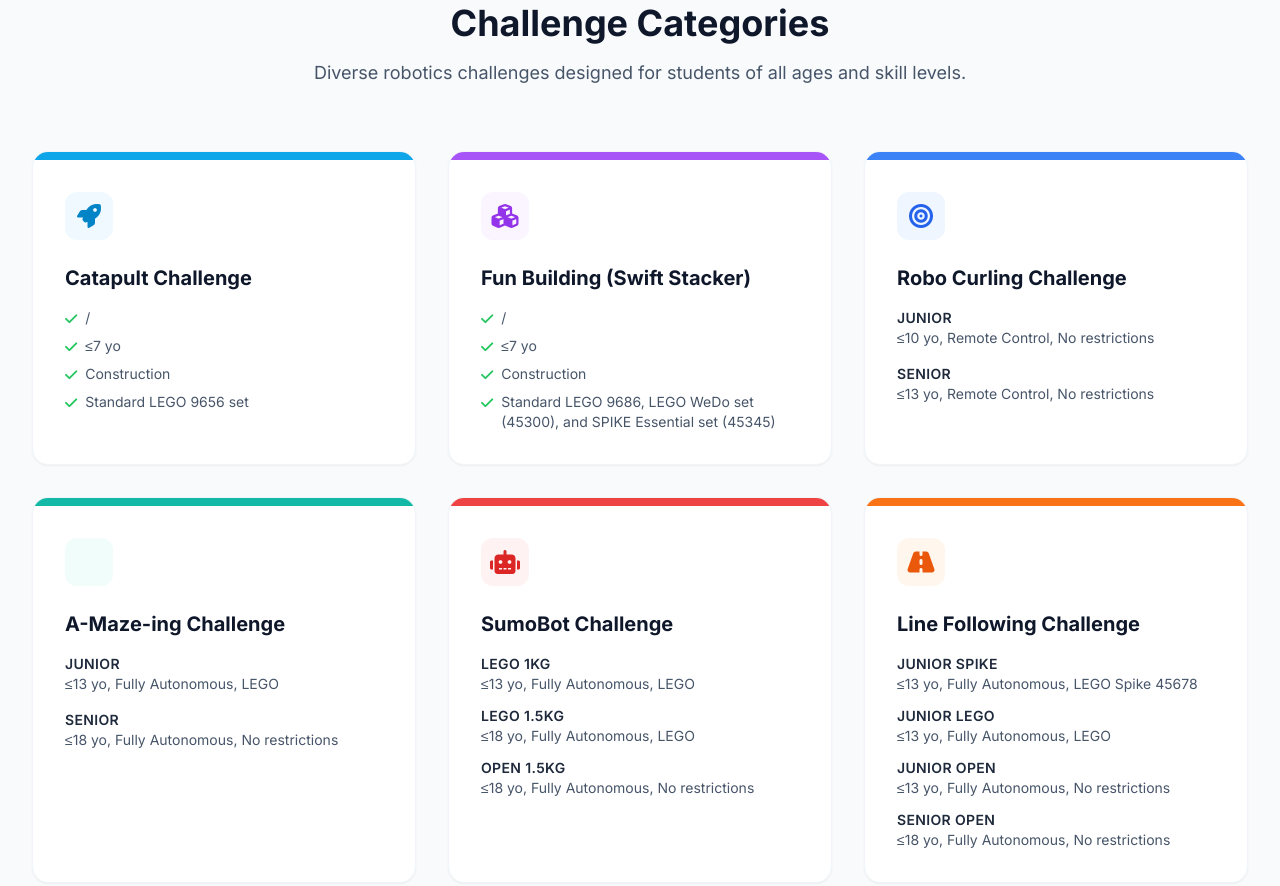
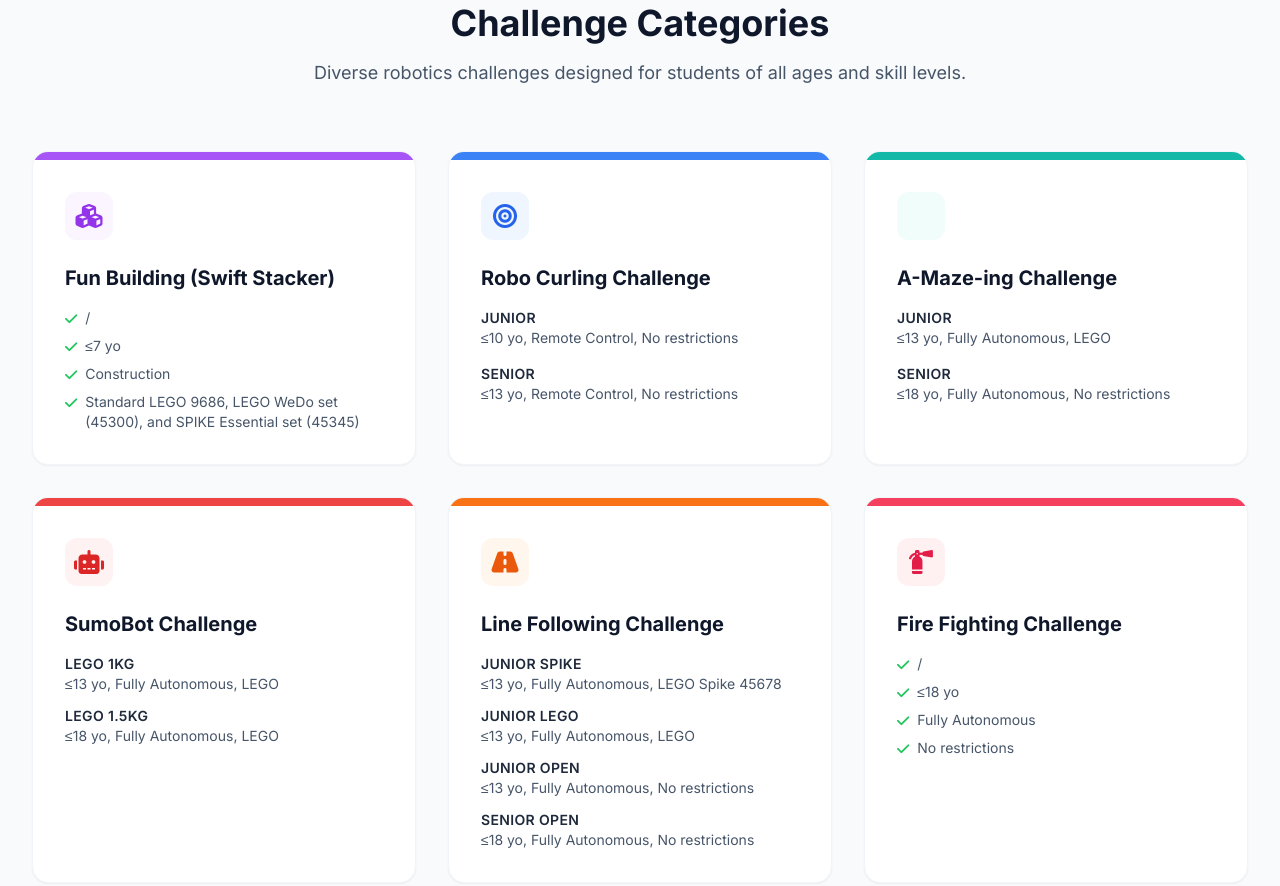
Before and after one commit to Fred-Chan/RRwebsite, a plain HTML site: page index.html in a window 1280 px wide. Shown: the part 877-1763 px from the top of the page. Drawn offline with nearby package versions, Linux system fonts and the light colour scheme; some icons are missing.

Commit message:
Remove Catapult challenge and SumoBot Open division

```diff
--- a/index.html
+++ b/index.html
@@ -176,22 +176,6 @@
             <div class="grid md:grid-cols-2 lg:grid-cols-3 gap-8">
                 <!-- Card Template -->
                 <div class="bg-white rounded-2xl shadow-sm hover:shadow-xl transition duration-300 border border-slate-100 overflow-hidden group">
-                    <div class="h-2 bg-brand-500 group-hover:bg-brand-400 transition"></div>
-                    <div class="p-8">
-                        <div class="w-12 h-12 bg-brand-50 rounded-xl flex items-center justify-center text-brand-600 text-2xl mb-6">
-                            <i class="fas fa-rocket"></i>
-                        </div>
-                        <h3 class="text-xl font-bold text-slate-900 mb-4">Catapult Challenge</h3>
-                        <ul class="space-y-2 text-sm text-slate-600">
-                            <li class="flex items-start gap-2"><i class="fas fa-check text-green-500 mt-1"></i> <span>/</span></li>
-                            <li class="flex items-start gap-2"><i class="fas fa-check text-green-500 mt-1"></i> <span>≤7 yo</span></li>
-                            <li class="flex items-start gap-2"><i class="fas fa-check text-green-500 mt-1"></i> <span>Construction</span></li>
-                            <li class="flex items-start gap-2"><i class="fas fa-check text-green-500 mt-1"></i> <span>Standard LEGO 9656 set</span></li>
-                        </ul>
-                    </div>
-                </div>
-
-                <div class="bg-white rounded-2xl shadow-sm hover:shadow-xl transition duration-300 border border-slate-100 overflow-hidden group">
                     <div class="h-2 bg-purple-500 group-hover:bg-purple-400 transition"></div>
                     <div class="p-8">
                         <div class="w-12 h-12 bg-purple-50 rounded-xl flex items-center justify-center text-purple-600 text-2xl mb-6">
@@ -259,15 +243,11 @@
                                 <h4 class="font-semibold text-slate-800 text-sm uppercase tracking-wide">LEGO 1Kg</h4>
                                 <p class="text-sm text-slate-600">≤13 yo, Fully Autonomous, LEGO</p>
                             </div>
-                            <div>
-                                <h4 class="font-semibold text-slate-800 text-sm uppercase tracking-wide">LEGO 1.5Kg</h4>
-                                <p class="text-sm text-slate-600">≤18 yo, Fully Autonomous, LEGO</p>
+                                <div>
+                                    <h4 class="font-semibold text-slate-800 text-sm uppercase tracking-wide">LEGO 1.5Kg</h4>
+                                    <p class="text-sm text-slate-600">≤18 yo, Fully Autonomous, LEGO</p>
+                                </div>
                             </div>
-                            <div>
-                                <h4 class="font-semibold text-slate-800 text-sm uppercase tracking-wide">Open 1.5Kg</h4>
-                                <p class="text-sm text-slate-600">≤18 yo, Fully Autonomous, No restrictions</p>
-                            </div>
-                        </div>
                     </div>
                 </div>
 
```
